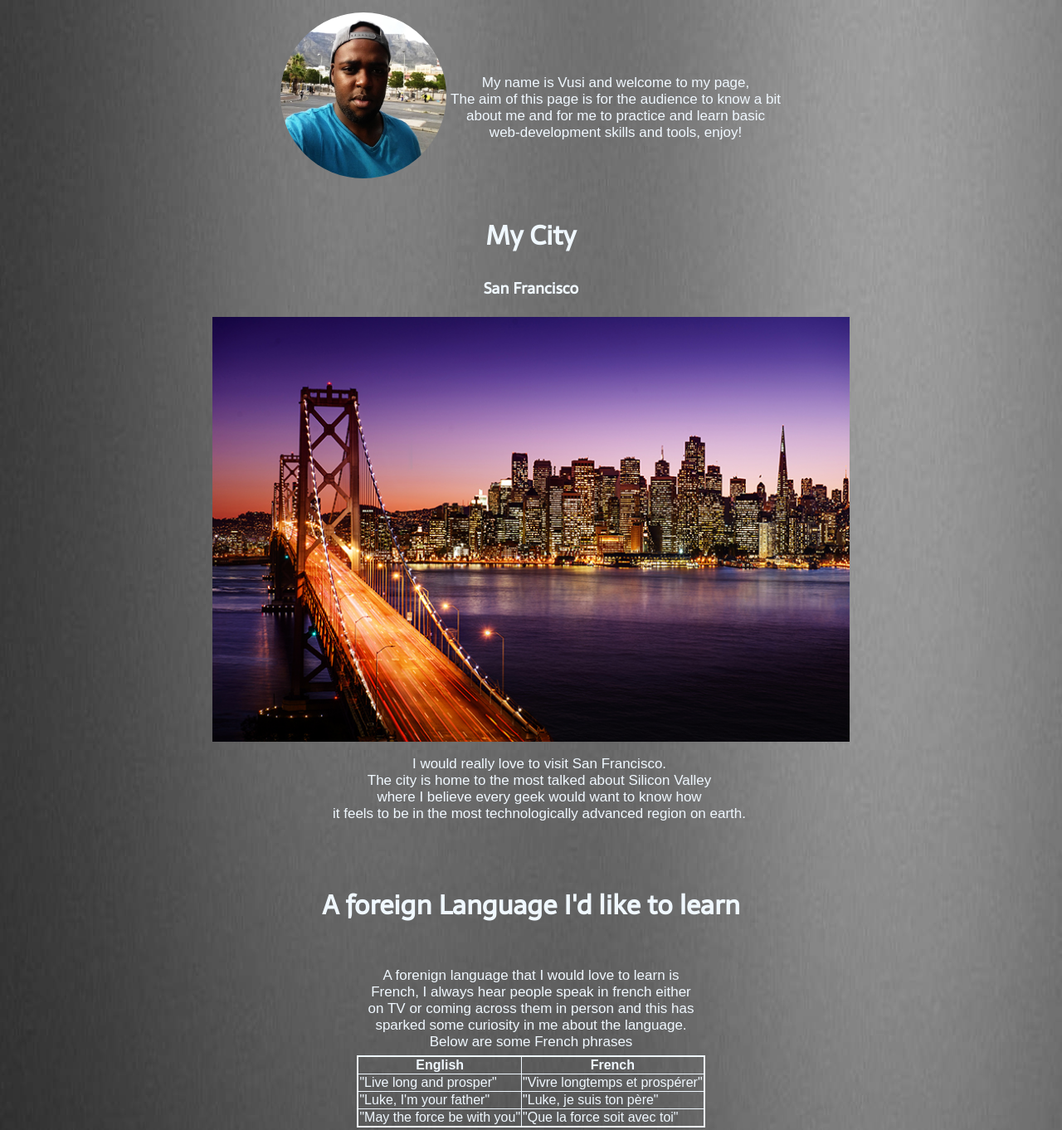
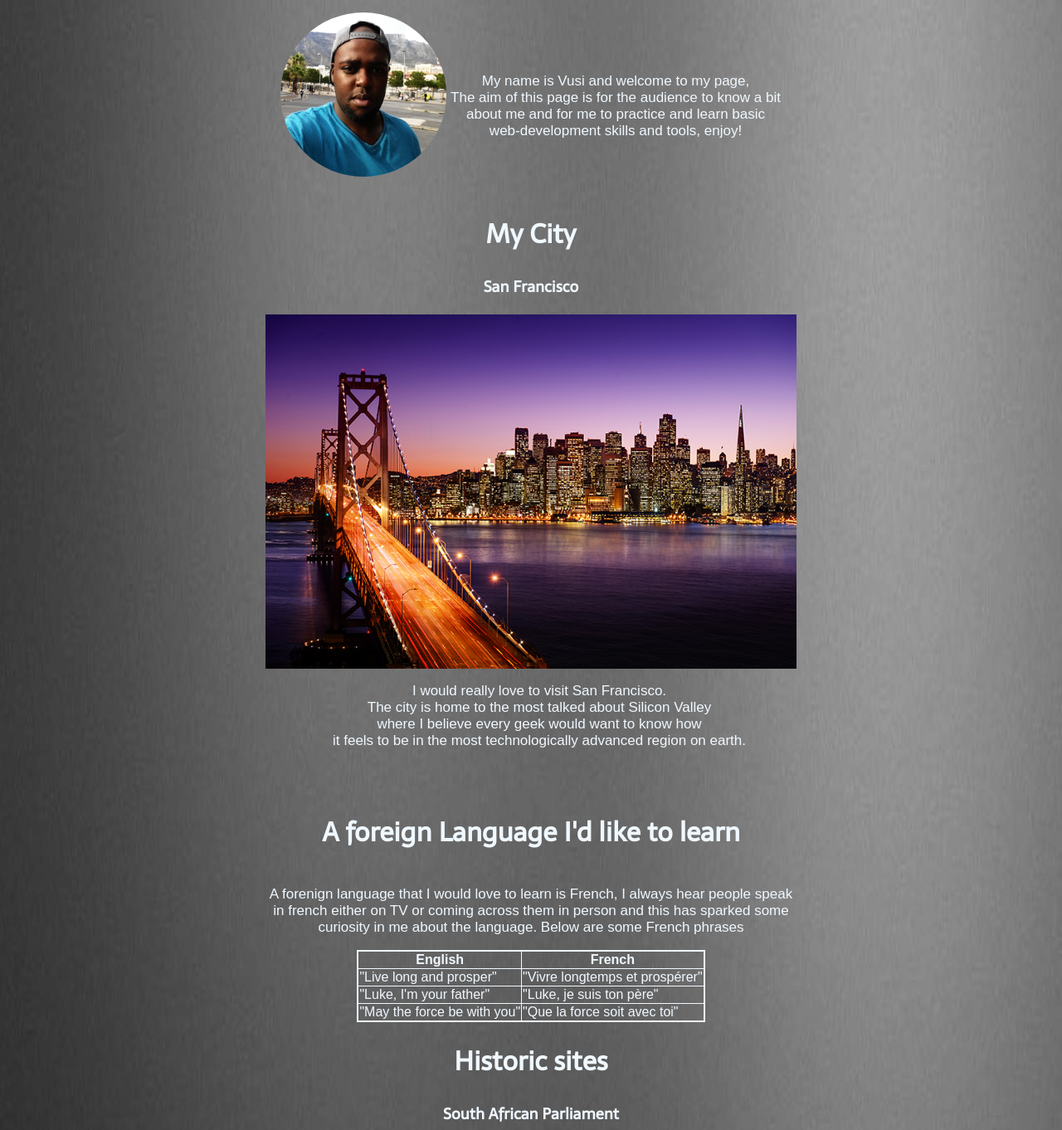
Before and after one commit to vtrev/basic-webpage, a plain HTML site: page index.html in a window 1280 px wide. Shown: the top 1362 px of the page at 83% size. Drawn offline with Linux system fonts and the light colour scheme; a web font is replaced by a local one.

Commit message:
fixed lower than 480p response for paragraphs

```diff
--- a/index.html
+++ b/index.html
@@ -17,7 +17,7 @@
 <body>
 
 
-    <div id="profile" class="block"><img id="profile_pic" src=" images/propic.jpg">
+    <div id="profile_pic" class="responsive-image block"><img id="profile_pic" src=" images/propic.jpg">
 
         <!--            <h3 id="name" class="center-text">Vusi <br> Baloyi</h3>-->
         <hr>
@@ -50,7 +50,7 @@
             <br>
             <div id="f_language">
                 <h1 class="center-text">A foreign Language I'd like to learn</h1>
-                <p id="f_lang" class="block">A forenign language that I would love to learn is French, I always hear people speak in french either on TV or coming across them in person and this has sparked some curiosity in me about the language. Below are some French phrases </p>
+                <p class="block center-text">A forenign language that I would love to learn is French, I always hear people speak in french either on TV or coming across them in person and this has sparked some curiosity in me about the language. Below are some French phrases </p>
                 <table class="center block">
                     <tr>
                         <th>English</th>
--- a/style.css
+++ b/style.css
@@ -26,7 +26,7 @@ body {
 
     color: aliceblue;
     margin: 0 auto;
-    width: 60%;
+    width: 50%;
     margin-top: 15px;
 }
 
@@ -55,8 +55,8 @@ table.center {
 /*profile picture*/
 
 #profile_pic {
-    height: 200px;
-    width: 200px;
+    max-height: 200px;
+    max-width: 200px;
     border-radius: 50%;
 
 }
@@ -75,7 +75,8 @@ p {
 
     font-family: 'Fira Sans Condensed', sans-serif;
     font-size: 17px;
-    /*    width: 400px;*/
+    /*    max-width: 400px;*/
+    text-align: center
 }
 
 h1,
@@ -126,7 +127,7 @@ img.back_top {
     position: relative;
     /*    bottom: 15px;*/
     /*    left: 20px;*/
-    width: 400px;
+    /*    width: 400px;*/
     text-align: center;
 }
 
```
